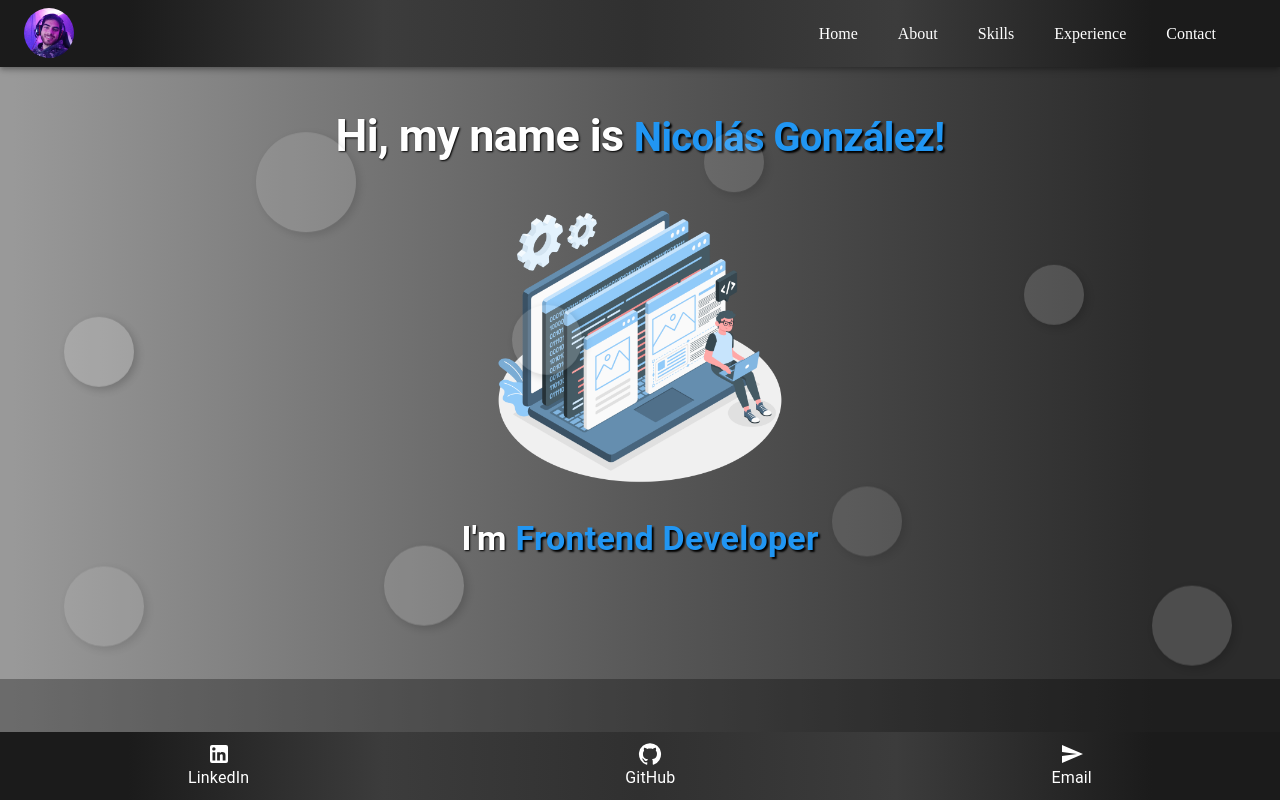
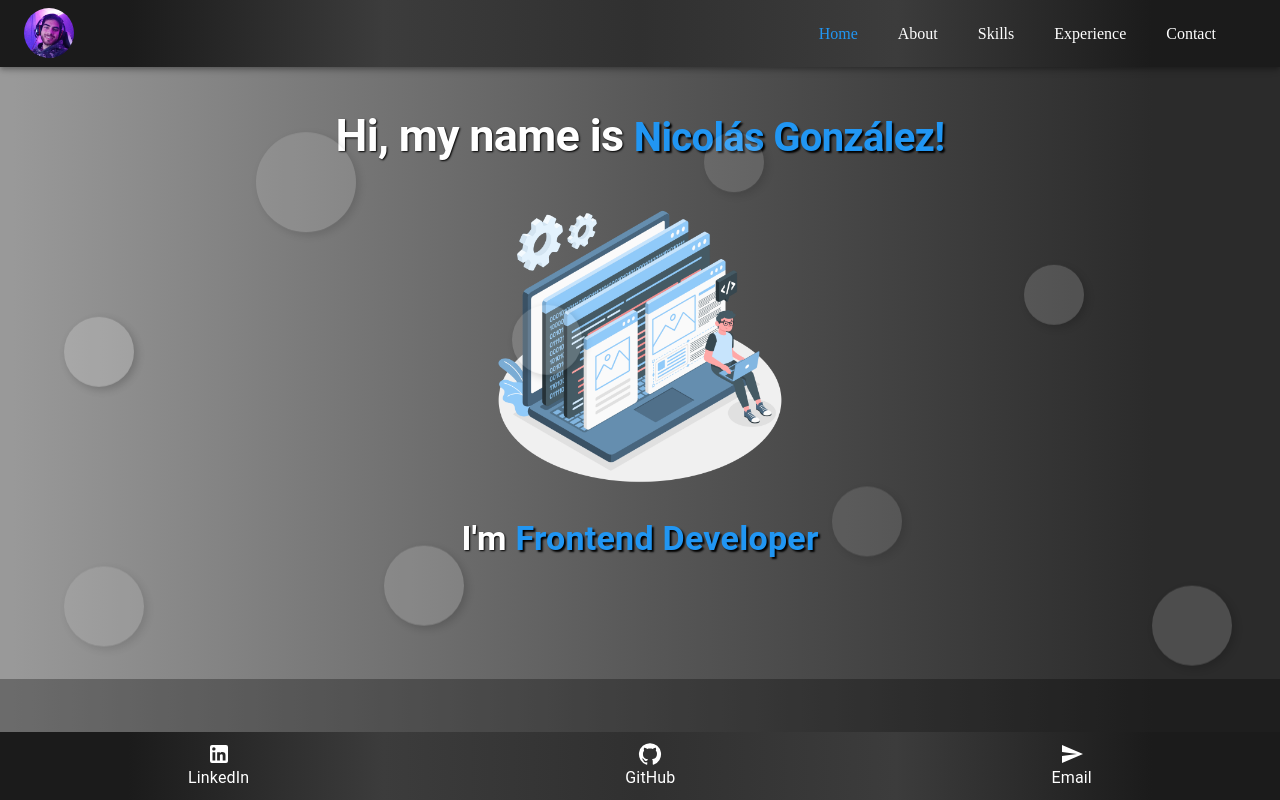
Before and after one commit to Nicogz19/MyPortfolio, a React (Create React App) app: page / in a window 1280 px wide. In both pictures the pointer is over the link "Home". Shown: the top 800 px of the page. Built offline with nearby package versions, Linux system fonts and the light colour scheme.

Commit message:
I adjust the styles of the header options

```diff
--- a/src/Components/Header/style.css
+++ b/src/Components/Header/style.css
@@ -17,6 +17,10 @@
     text-decoration: none;
 }
 
+.headerContainer a:hover{
+    color: #2196f3;
+}
+
 .myLogo{
     margin-top: 8px;
     width: 50px;
```
